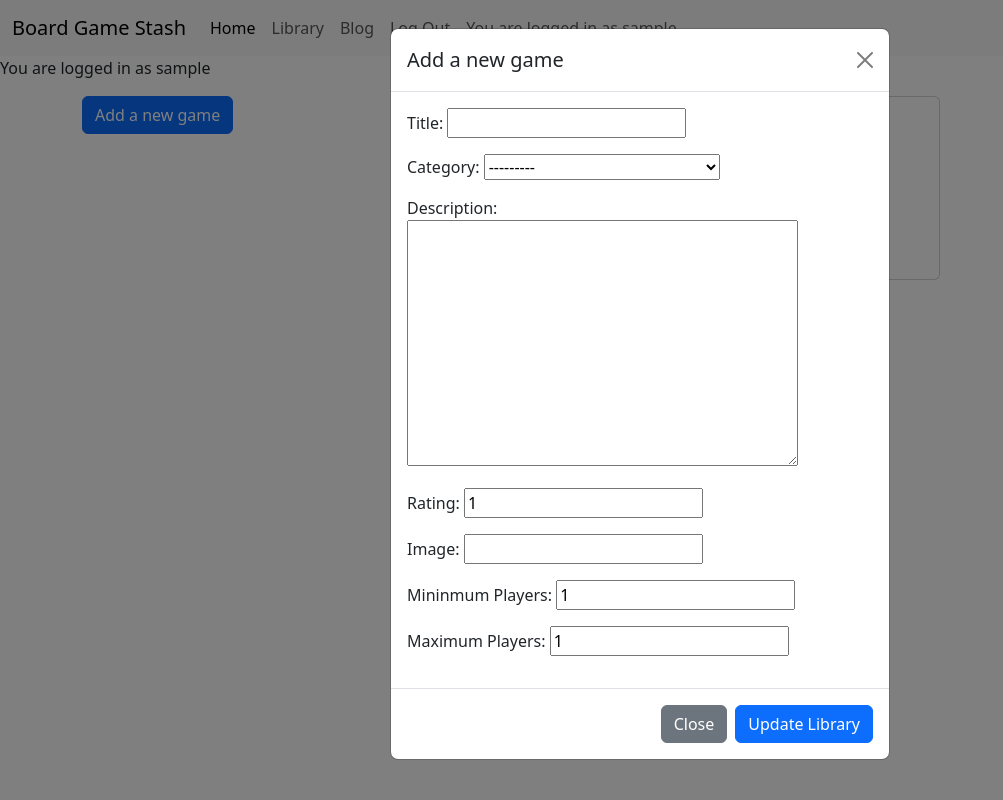
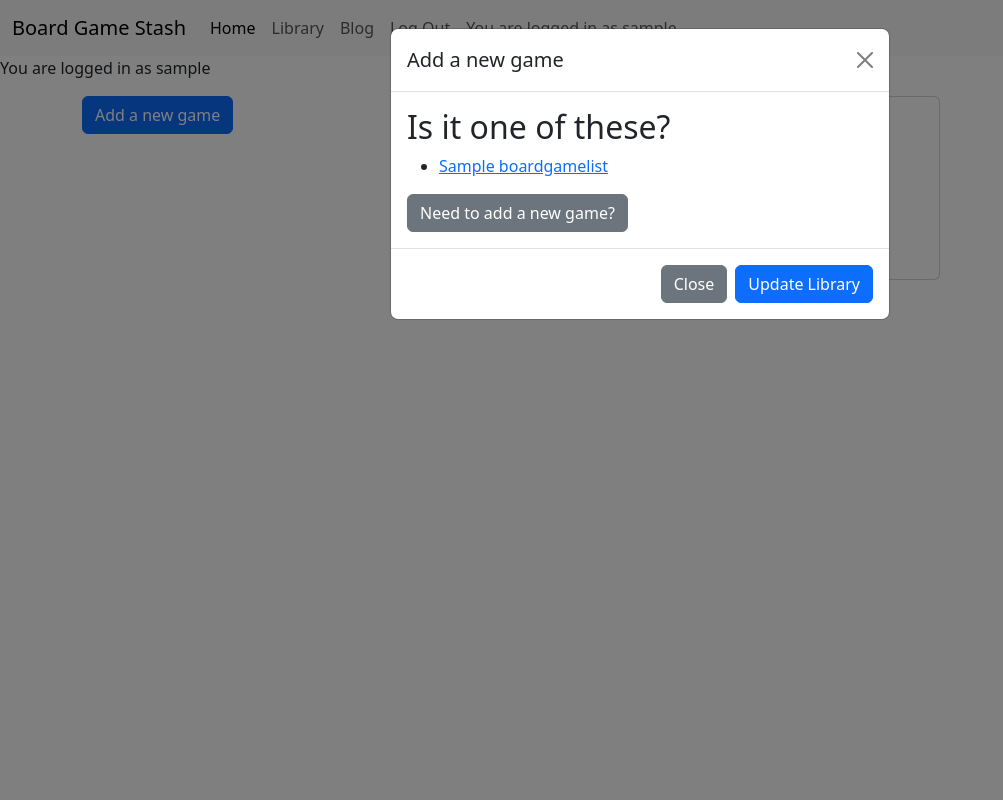
Before and after one commit to liambaker93/board-game-stash, a Django app: page /library/ in a window 1280 px wide, after a click on "Add a new game". Shown: the whole page, without its empty margins (0-1003 px from the left). Run offline with Django 4.2, Linux system fonts and the light colour scheme; a user stored in the database is signed in; tables that the repository leaves empty hold one stand-in row (values such as "Sample post"); parts of the project's set-up code (start-up, migrations or seed data) failed here and were passed over.

Commit message:
add javascript to handle toggling display of library games and new game form

```diff
--- a/board_game_list/models.py
+++ b/board_game_list/models.py
@@ -21,9 +21,13 @@ class BoardGameList(models.Model):
     description = models.TextField()
     image = CloudinaryField('image')
     rating = models.IntegerField(default=1, validators=[MinValueValidator(1), MaxValueValidator(5)])
-    author = models.ForeignKey(User, on_delete=models.CASCADE)
+    author = models.ForeignKey(User, on_delete=models.CASCADE, related_name="user_games")
     minplayers = models.IntegerField(default=1, validators=[MinValueValidator(1)], verbose_name="Mininmum Players:")
     maxplayers = models.IntegerField(default=1, validators=[MinValueValidator(1)], verbose_name="Maximum Players:")
+    added_by = models.ManyToManyField(User, related_name="library_games", blank=True)
+
+    class Meta:
+        ordering = ['title']
 
     def __str__(self):
         return self.title
--- a/board_game_list/templates/list/library.html
+++ b/board_game_list/templates/list/library.html
@@ -1,5 +1,5 @@
 {% extends 'base.html' %} {% block content %}
-
+{% load static %}
 
 
 <!--User authentication section. If user is authenticated then their library will appear. If user is not authenticated then a page showing them the default library will appear, without any edit or comment permissions.-->
@@ -47,10 +47,24 @@
         <button type="button" class="btn-close" data-bs-dismiss="modal" aria-label="Close"></button>
       </div>
       <div class="modal-body">
+        <div id="gamePrepopulate">
+      <h2>Is it one of these?</h2>
+          <ul>
+          {% for game in all_games %}
+            <li>
+              <a href="{% url 'update_library' %}?game_prepopulate=={{ game.id }}">
+              {{ game.title }}
+              </a>
+            </li>
+          {% endfor %}
+          </ul>
+          </div>
+       <button id="showGameForm" type="button" class="btn btn-secondary">Need to add a new game?</button>
+        <div id="addGameFormContainer" class="form-display">
         <form id="addGameForm" method="POST" action="{% url 'update_library' %}">
             {% csrf_token %}
             {{ form.as_p }}
-
+          </div>
       </div>
       <div class="modal-footer">
         <button type="button" class="btn btn-secondary" data-bs-dismiss="modal">Close</button>
@@ -62,3 +76,6 @@
 </div>
 
 {% endblock %}
+{% block extras %}
+<script src="{% static 'js/game_form.js' %}"></script>
+{% endblock %}
--- a/board_game_list/views.py
+++ b/board_game_list/views.py
@@ -11,14 +11,41 @@ class PostList(generic.ListView):
     template_name = "list/library.html"
     context_object_name = 'boardgamelists'
 
+def view_library(request):
+    user_library_games = request.user.library_games.all()
+    context = {
+        'user_library_games': user_library_games
+    }
+    return render(request, 'list/library.html', context)
+
 
 def game_detail(request, slug):
     game = get_object_or_404(BoardGameList, slug=slug)
     return render(request, 'list/full_detail.html', {'game': game})
 
 
+def add_game_to_global_library(request, game_id):
+    game = get_object_or_404(BoardGameList, game_id)
+    if request.method == 'POST':
+        game.added_by.add(request.user)
+        return redirect('list')
+
+    return redirect('list')
+
+
 def update_library(request):
     print("this is the update_library")
+    form = LibraryUpdateForm()
+
+    game_id_exists = request.GET.get('prepopulate_game')
+
+    if game_id_exists:
+        try:
+            game_prepopulate = BoardGameList.objects.get(pk=game_id_exists)
+            form = LibraryUpdateForm(instance=game_prepopulate)
+        except BoardGameList.DoesNotExist:
+            pass
+
     if request.method == 'POST':
         form = LibraryUpdateForm(request.POST)
         if form.is_valid():
@@ -30,9 +57,11 @@ def update_library(request):
         form = LibraryUpdateForm()
         print(form.errors)
 
+    all_games = BoardGameList.objects.all()
     boardgamelists = BoardGameList.objects.filter(author=request.user)
     context = {
         'boardgamelists': boardgamelists,
+        'all_games': all_games,
         'form': form,
     }
     print(context)
--- a/static/css/style.css
+++ b/static/css/style.css
@@ -10,3 +10,7 @@
     height: 200px;
     width: auto;
 }
+
+.form-display {
+    display: none;
+}
--- /dev/null
+++ b/static/js/game_form.js
@@ -0,0 +1,10 @@
+let showButton = document.getElementById("showGameForm");
+let formContainer = document.getElementById("addGameFormContainer");
+let prepopulateGame = document.getElementById("gamePrepopulate");
+
+
+showButton.addEventListener('click', function() {
+    formContainer.classList.toggle('form-display');
+    showButton.style.display = 'none';
+    prepopulateGame.classList.toggle('form-display');
+});
```
Also changed, not shown: board_game_list/migrations/0010_alter_boardgamelist_options_boardgamelist_added_by_and_more.py (added).
